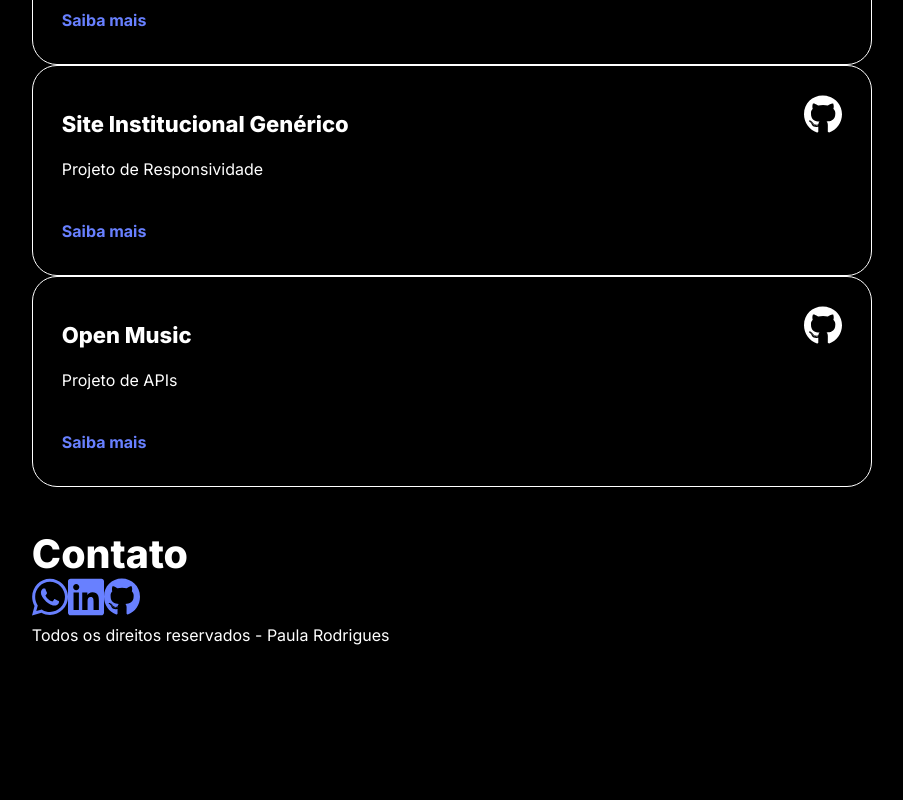
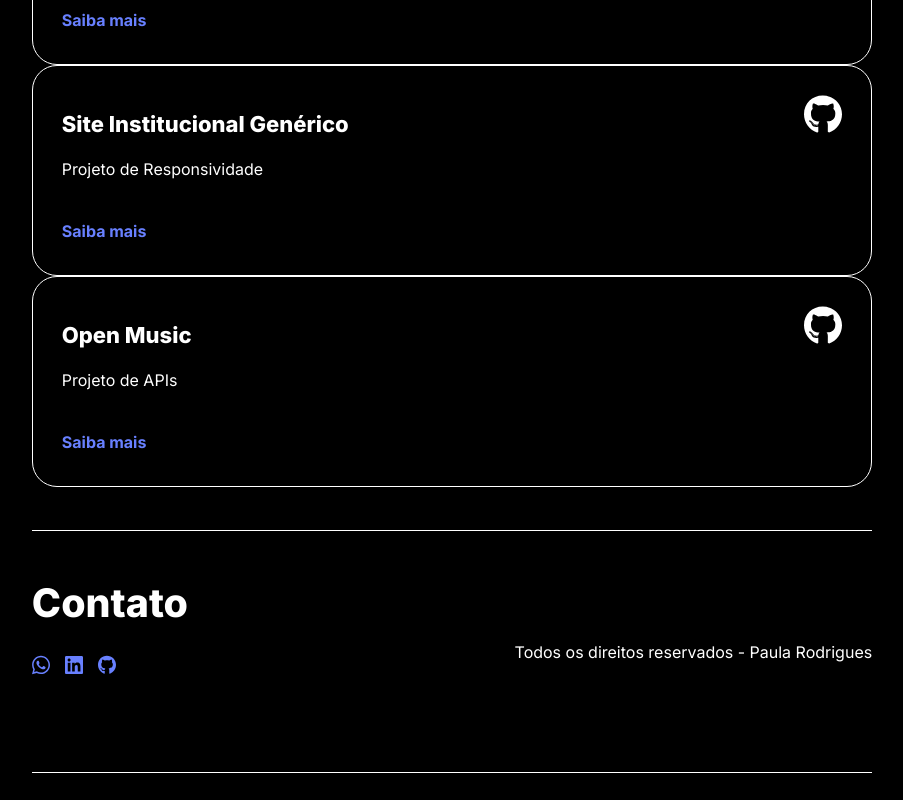
Before and after one commit to ipullynnhah/m3-s1-entrega-porfolio-ipullynnhah, a React (Vite) app: page / in a window 1280 px wide. Shown: the part 1757-2557 px from the top of the page, without its empty margins (188-1091 px from the left). Before the commit the page ends 2434 px from the top, so only its background shows below. Built offline with nearby package versions, Linux system fonts and the light colour scheme.

Commit message:
feat: style footer

```diff
--- a/src/components/Footer/index.jsx
+++ b/src/components/Footer/index.jsx
@@ -1,10 +1,11 @@
 import { user } from "../../data/user";
 
 import { ContactList } from "./ContactList";
+import styles from "./style.module.css";
 
 export function Footer() {
   return (
-    <footer>
+    <footer className={styles.footer}>
       <div>
         <h2 className={"title md"}>Contato</h2>
         <ContactList />
--- /dev/null
+++ b/src/components/Footer/style.module.css
@@ -0,0 +1,41 @@
+.footer {
+  display: flex;
+  flex-direction: column;
+  justify-content: center;
+  align-items: center;
+
+  border-top: 1px solid var(--white);
+  border-bottom: 1px solid var(--white);
+  padding: 3rem 0;
+}
+
+.footer ul {
+  display: flex;
+  justify-content: center;
+  align-items: center;
+  gap: 0.94rem;
+
+  margin: 1.19rem 0 2.25rem;
+}
+
+.footer img {
+  width: 1.125rem;
+}
+
+.footer p {
+  text-align: center;
+}
+
+@media (min-width: 650px) {
+  .footer {
+    flex-direction: row;
+    justify-content: space-between;
+    align-items: center;
+  }
+
+  .footer ul {
+    padding: 0;
+    justify-content: flex-start;
+    gap: 0.94rem;
+  }
+}
--- a/src/components/ProjectSection/style.module.css
+++ b/src/components/ProjectSection/style.module.css
@@ -5,7 +5,3 @@
 .projectList p {
   margin: 1.06rem 0 2rem;
 }
-
-.projectList div a:hover {
-  opacity: 0.4;
-}
--- a/src/components/fragments/LinkIcon/style.module.css
+++ b/src/components/fragments/LinkIcon/style.module.css
@@ -1,7 +1,6 @@
-/* TODO: place this on the code for projects */
-/* .linkIcon:hover { */
-/*   opacity: 0.5; */
-/* } */
+.linkIcon:hover {
+  opacity: 0.5;
+}
 
 .linkIcon img {
   height: 2.375rem;
--- a/src/data/socialMedias.js
+++ b/src/data/socialMedias.js
@@ -11,7 +11,7 @@ export const socialMedias = [
   },
   {
     id: 2,
-    url: "https://linkedin.com/ipullynnhah",
+    url: "https://linkedin.com/in/ipullynnhah",
     icon: linkedinIcon,
     name: "LinkedIn"
   },
```
